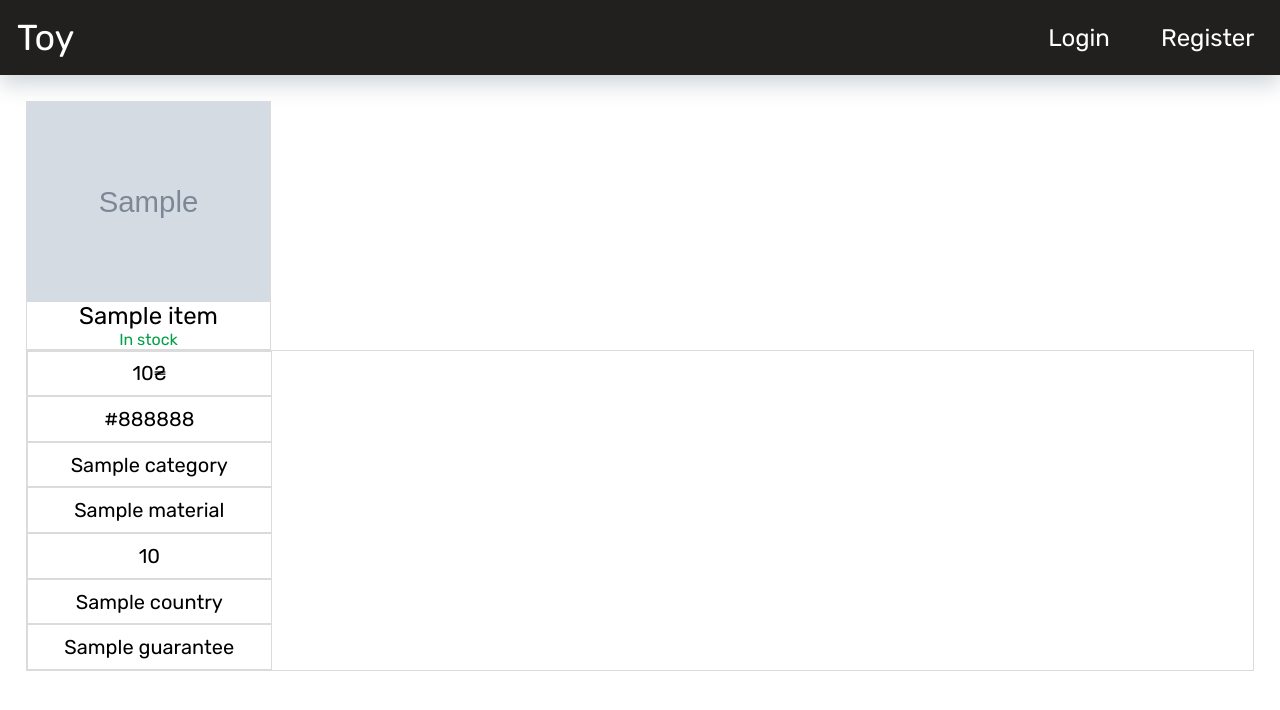
After one commit to MNDonut/MyDjangoProjectKrakenToyShop, a Django app: template product/templates/comparison.html in a window 1280 px wide. The commit adds this page. Shown: the top 710 px of the page. Run offline with Django 3.2, Linux system fonts and the light colour scheme; the template is opened without the code that fills it: most values are stand-ins (such as "Sample title", 1, 10 or a date in 2020); grey boxes marked "Sample" are stand-in pictures.

Commit message:
Added styled Comparing Page and opportunity to add items to that page

```diff
--- a/product/admin.py
+++ b/product/admin.py
@@ -1,5 +1,5 @@
 from django.contrib import admin
-from .models import Item, Color, Category, Age, Country, Material, Guarantee
+from .models import Item, Color, Category, Age, Country, Material, Guarantee, CompareItem
 
 admin.site.register(Item)
 admin.site.register(Color)
@@ -8,3 +8,4 @@ admin.site.register(Age)
 admin.site.register(Country)
 admin.site.register(Material)
 admin.site.register(Guarantee)
+admin.site.register(CompareItem)
--- /dev/null
+++ b/product/static/comparison.css
@@ -0,0 +1,55 @@
+img {
+    justify-self: center;
+    width: auto;
+    height: 200px;
+    grid-area: img;
+}
+
+.wrapper {
+    padding: 2%;
+}
+
+.list {
+    display: grid;
+    grid-template-columns: repeat(5, 1fr);
+}
+
+.item {
+    overflow: hidden;
+    border: 1px solid #dbdbdb;
+    text-align: center;
+    display: grid;
+    grid-template-areas: "img img"
+                       "title title"
+                    "in_stock in_stock"
+             "characteristics characteristics";
+    grid-template-columns: 1fr 1fr;
+    align-items: center;
+}
+
+.item_title {
+    font-size: 1.5em;
+    grid-area: title;
+}
+
+.item_in_stock {
+    color: #00a046;
+    grid-area: in_stock;
+}
+
+.item_not_in_stock {
+    grid-area: in_stock;
+}
+
+.characteristics {
+    border: 1px solid #dbdbdb;
+    text-align: center;
+    display: grid;
+    grid-template-columns: repeat(5, 1fr);
+}
+
+.characteristic {
+    padding: 4%;
+    font-size: 1.25em;
+    border: 1px solid #dbdbdb;
+}
--- /dev/null
+++ b/product/templates/comparison.html
@@ -0,0 +1,38 @@
+{% extends 'common/navbar.html' %}
+
+{% load static %}
+
+{% block title %}Comparison{% endblock %}
+
+{% block content %}
+<link rel="stylesheet" href="{% static 'comparison.css' %}">
+<div class="wrapper">
+    <ul class="list">
+        {% for compareItem in items %}
+        <li class="item">
+            <img src="{{ compareItem.item.image.url }}" alt="">
+            <span class="item_title">{{ compareItem.item.title }}</span>
+            {% if compareItem.item.in_stock %}
+                <span class="item_in_stock">In stock</span>
+            {% else %}
+                <span style="color: gray" class="item_not_in_stock">Not in stock</span>
+            {% endif %}
+        </li>
+        {% endfor %}
+    </ul>
+    <ul class="characteristics">
+        {% for compareItem in items %}
+        <li>
+            <p class="characteristic">{{ compareItem.item.price }}₴</p>
+            <p class="characteristic">{{ compareItem.item.color }}</p>
+            <p class="characteristic">{{ compareItem.item.category }}</p>
+            <p class="characteristic">{{ compareItem.item.material }}</p>
+            <p class="characteristic">{{ compareItem.item.age }}</p>
+            <p class="characteristic">{{ compareItem.item.country }}</p>
+            <p class="characteristic">{{ compareItem.item.guarantee }}</p>
+        </li>
+        {% endfor %}
+    </ul>
+</div>
+{% endblock %}
+<!-- button for adding to compare and delete button on compare page -->
--- a/product/templates/item_page.html
+++ b/product/templates/item_page.html
@@ -16,7 +16,11 @@
             <span class="purchase_items_price">{{ item.price }}₴</span>
             <div class="purchase_items_icons">
                 {% if request.user.is_authenticated %}
-                    <a href="#"><i class="fas fa-balance-scale fa-2x"></i></a>
+                    {% if isCompared %}
+                        <a href="{% url 'addToCompare' item.slug %}"><i style="color: #00a046" class="fas fa-check-square fa-2x"></i></a>
+                    {% else %}
+                        <a href="{% url 'addToCompare' item.slug %}"><i class="fas fa-balance-scale fa-2x"></i></a>
+                    {% endif %}
                     {% if isFavorite %}
                         <a href="{% url 'addFavorite' item.slug %}"><i class="fas fa-heart fa-2x"></i></a>
                     {% else %}
--- a/product/urls.py
+++ b/product/urls.py
@@ -8,4 +8,7 @@ urlpatterns = [
     path('product/<slug:slug>/', views.byName, name='byName'),
     path('product/addFavorite/<slug:slug>', views.addFavorite, name='addFavorite'),
     path('product/removeFavorite/<slug:slug>', views.removeFavorite, name='removeFavorite'),
+    path('comparison/', views.comparison, name='comparison'),
+    path('product/addToCompare/<slug:slug>', views.addToCompare, name='addToCompare'),
+
 ]
--- a/templates/common/navbar.html
+++ b/templates/common/navbar.html
@@ -20,7 +20,7 @@
             <a href="{% url 'catalog' %}" class="menu_list_item"><i class="fas fa-list fa-lg"></i></a>
             {% if request.user.is_authenticated %}
             <a href="{% url 'favorite' %}" class="menu_list_item"><i class="far fa-heart fa-lg"></i></a>
-            <a href="#" class="menu_list_item"><i class="fas fa-balance-scale fa-lg"></i></a>
+            <a href="{% url 'comparison' %}" class="menu_list_item"><i class="fas fa-balance-scale fa-lg"></i></a>
             <a href="{% url 'logout' %}" class="menu_list_item"><span>Logout</span></a>
             {% else %}
             <a href="{% url 'login' %}" class="menu_list_item">Login</a>
```
Also changed, not shown: product/models.py (+7 -0 lines), product/views.py (+22 -3 lines), db.sqlite3, product/migrations/0021_compareitem.py (added), 1 other file.
